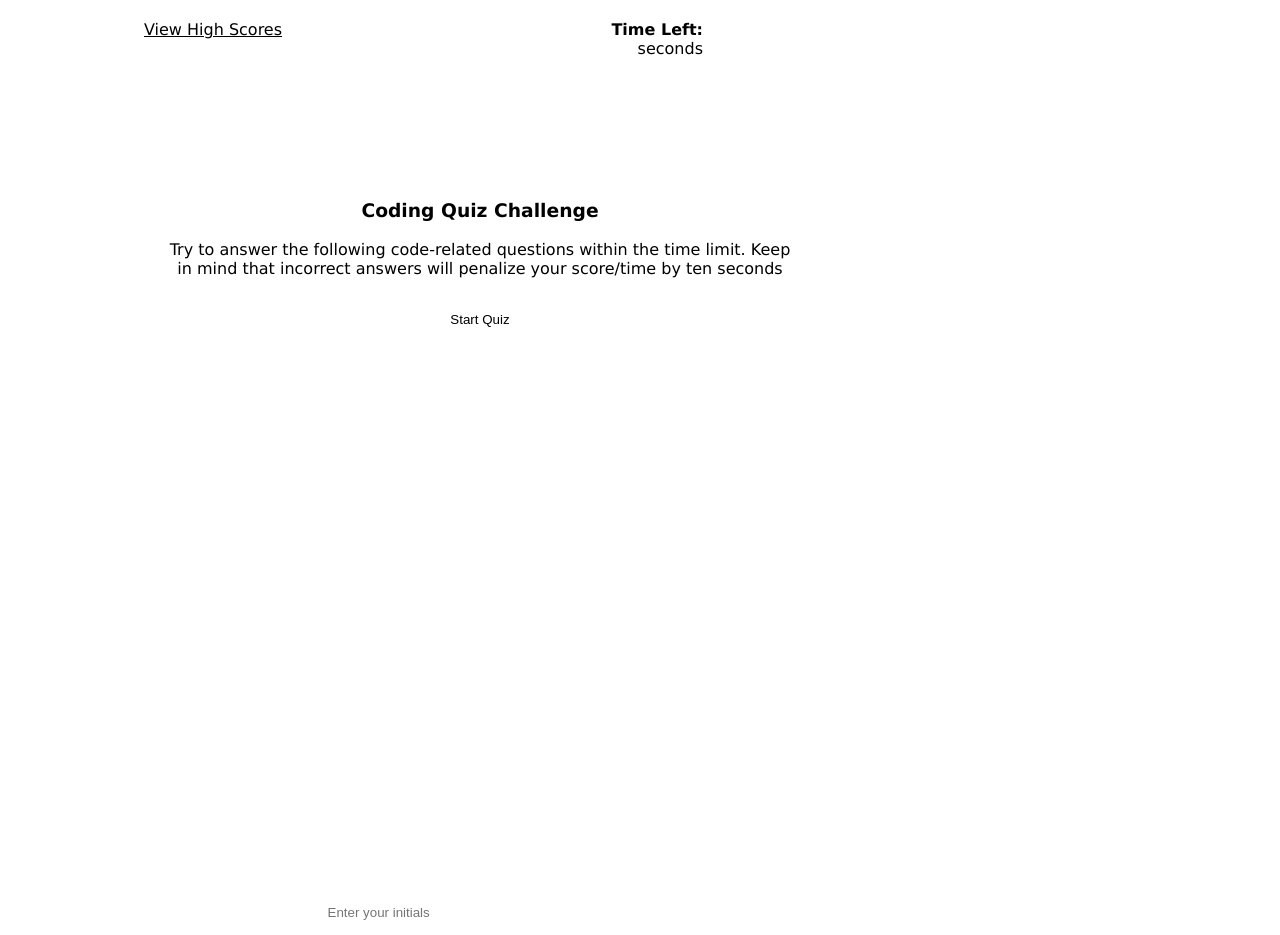
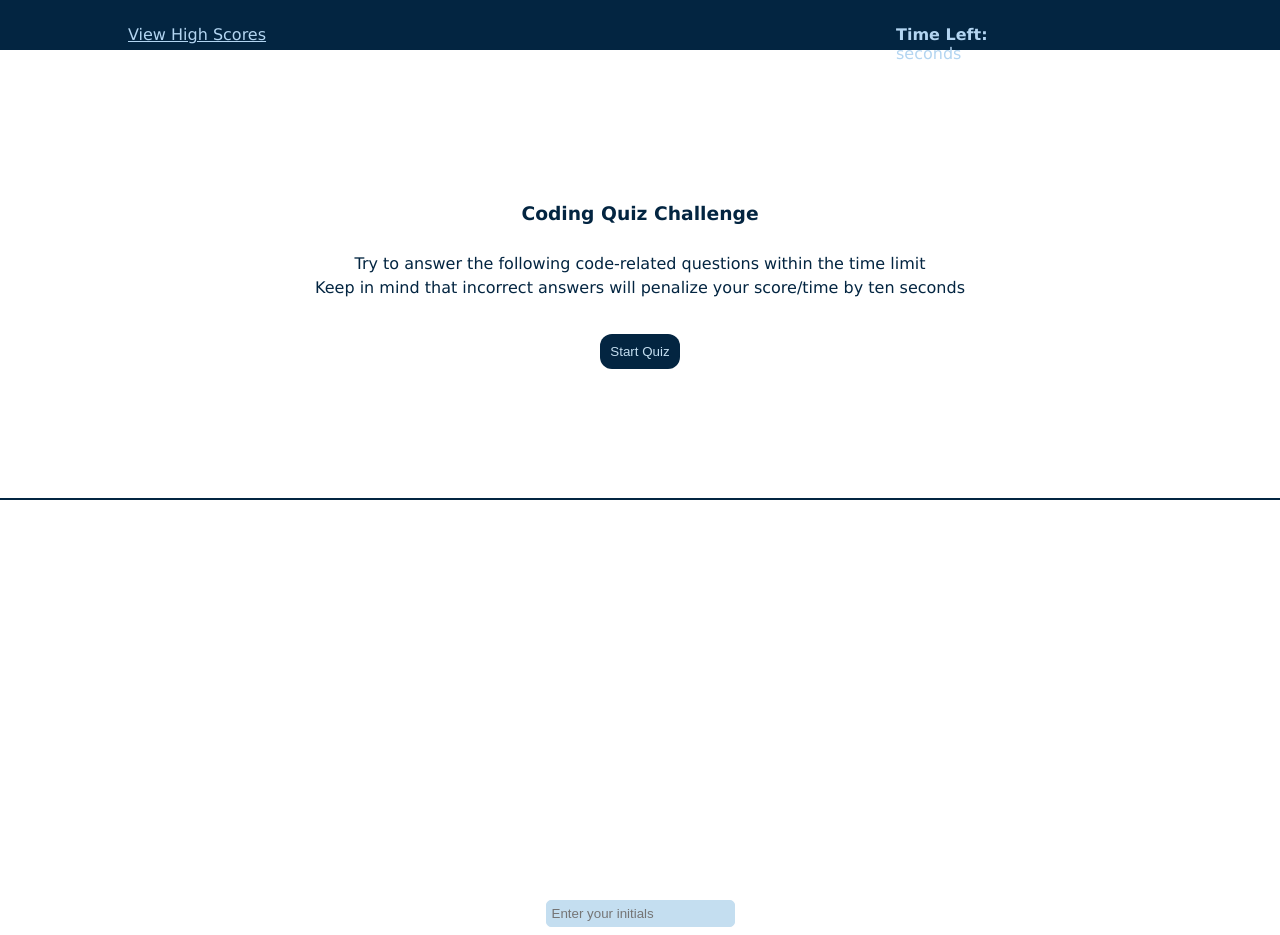
Before and after one commit to lnd4812/Code-Refactor-Challenge, a plain HTML site: page mod-4-quiz-challenge/index.html in a window 1280 px wide. Shown: the top 935 px of the page. Drawn offline with Linux system fonts and the light colour scheme.

Commit message:
fix some of the display issues in HTML and CSS

```diff
--- a/mod-4-quiz-challenge/assets/css/style.css
+++ b/mod-4-quiz-challenge/assets/css/style.css
@@ -3,7 +3,7 @@
     padding: 0;
     margin: 0;
   }
-
+  /* disabled - due to whatever I did to my repository, it appears that this cannot point to correct root for this directory */
   :root {
     --primary:rgb(179, 213, 241);
     --secondary: rgb(3, 37, 65);
@@ -12,21 +12,25 @@
 
   body {
     font-family: Verdana, Geneva, Tahoma, sans-serif;
+    max-width: 100%;
+    margin: auto;
+
   }
 
   header {
-    background: var(--secondary-color);
-    width: 65%;
+    background: rgb(3, 37, 65);
+    width: 100%;
     height: 50px;
     display: flex;
-    flex-wrap: wrap;
-    justify-content: space-around;
+    justify-content: space-between;
+    align-items: center;
     margin-bottom: 50px;
   }
 
+
   .scoresContainer {
     float: left;
-    width: 25%;
+    width: 30%;
     height: 20px;
     text-align: center;
     margin-top: 20px;
@@ -34,53 +38,62 @@
   }
 
   .scoresContainer a {
-  color: var(--primary-color);
+  color: rgb(179, 213, 241);
   }
 
   .timerContainer {
     float: right;
-    width: 25%;
+    width: 30%;
     height: 20px;
-    text-align: right;
     display: inline;
+    text-align: left;
     margin-top: 20px;
-    padding-right: 25px;
+    padding-right: 5px;
+      }
+
+  .timerContainer h4 {
+    color: rgb(179, 213, 241);
+  }
+  .time-display {
+    float: left;
+    display: inline;
+    height: 20px;
   }
 
-  .timerContainer h4 {
-    color: var(--primary-color);
+  .time-display p {
+    color: rgb(179, 213, 241);
   }
 
+
   footer {
-    width: 75%;
+    width: 100%;
     text-align: center;
-    color: var(--secondary-color);
+    color: rgb(3, 37, 65);
     font-size: 10px;
   }
 
   .quiz-container {
-    width: 75%;
+    width: 100%;
     text-align: center;
-    color: var(--secondary-color);
+    color: rgb(3, 37, 65);
     display: flex;
     flex-wrap: wrap;
     justify-content: center;
   }
 
-  .time-display p {
-    color: var(--primary-color);
-  }
 
   .intro {
-    width: 65%;
+    width: 100%;
     height: 300px;
     margin: 100px auto;
     text-align: center;
-    border-bottom: 2px solid  var(--secondary-color);
+    line-height: 1.5;
+    border-bottom: 2px solid  rgb(3, 37, 65);
+
   }
 
-.question-section, .score-container, .score-output {
-  width: 65%;
+  .question-section, .score-container, .score-output {
+  width: 100%;
   height: 300px;
   text-align: center;
 }
@@ -89,22 +102,23 @@
   display: inline-block;
   border-radius: 12px;
   border: none;
-  background: var(--secondary-color);
+  background: rgb(3, 37, 65);
+  color: #c4def0;
   position: relative;
   padding: 10px;
-  margin-top: 5px;
-  margin-bottom: 5px;
-}
+  margin: 10px 5px 5px 5px;
+  }
 
 .btn:active {
-  color: var(--tertiary-color);
+  color:  #32678b;
 }
 
 .text-input {
   display: inline-block;
   border-radius: 5px;
-  border: 1px solid var(--tertiary-color);
-  background: var(--tertiary-color);
+  border: 1px solid  #c4def0;
+  background:  #c4def0;
   position: relative;
   padding: 5px;
+  color: rgb(3, 37, 65);
 }
--- a/mod-4-quiz-challenge/index.html
+++ b/mod-4-quiz-challenge/index.html
@@ -24,12 +24,14 @@
         </span>
        </div>
     </header>
+    <main>
         <section class="quiz-container">
             <!--set up the intro display-->
             <section class="intro" id="start">
                 <h1 class="quiz-title">Coding Quiz Challenge</h1>
                 <br  />
-            <p>Try to answer the following code-related questions within the time limit.  Keep in mind that incorrect answers will penalize your score/time by ten seconds</p>
+                <p>Try to answer the following code-related questions within the time limit</p>
+                <p>Keep in mind that incorrect answers will penalize your score/time by ten seconds</p>
                 <br/>
                 <div class="start-button">
                     <button class="btn" id="#start" type="button">Start Quiz</button>
@@ -49,10 +51,11 @@
         <section class="score-output" id=#high-scores>
             <div class="score-display">
                 <input type="text" name="high-scorer" class="text-input" />
-                <button class="btn" id="go-back" type="button">Go Back</button>
+                <div class="score-buttons">
+                    <button class="btn" id="go-back" type="button"><a href="">Go Back</a></button>
                     <button class="btn" id="clear-scores" type="button">Clear High Scores</button>
                 </div>
-        </section>
+            </div>
         </section>
     </main>
     <footer>
```
Also changed, not shown: mod-4-quiz-challenge/assets/js/script.js (+21 -46 lines). Lines whose indentation alone changed are shown as unchanged.
